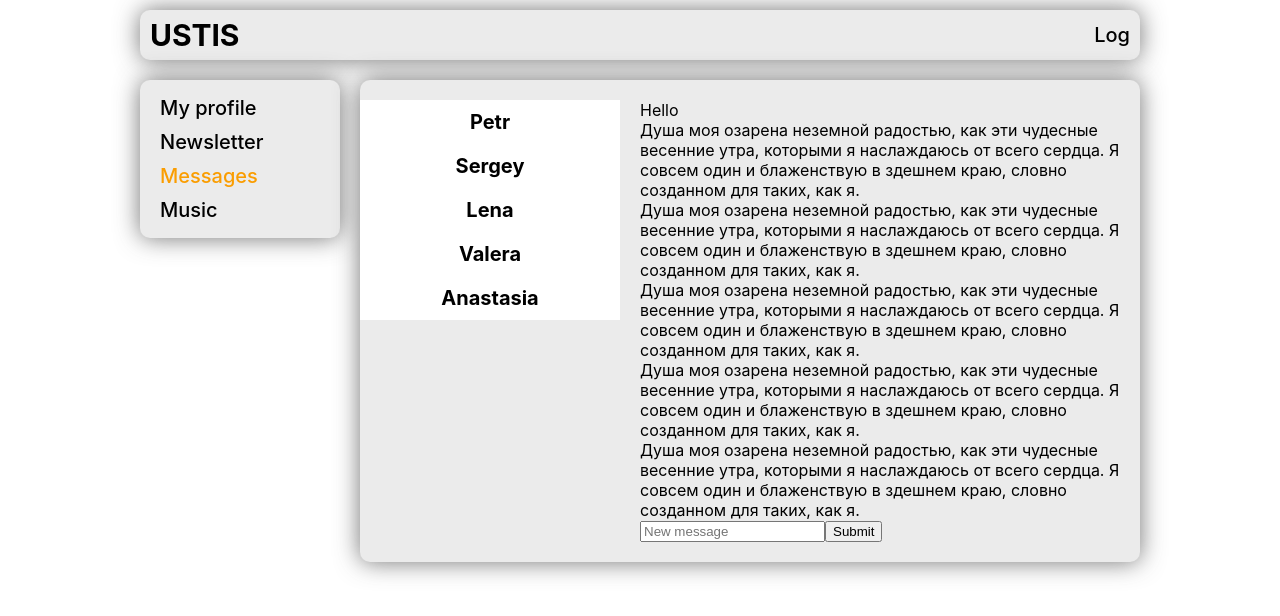
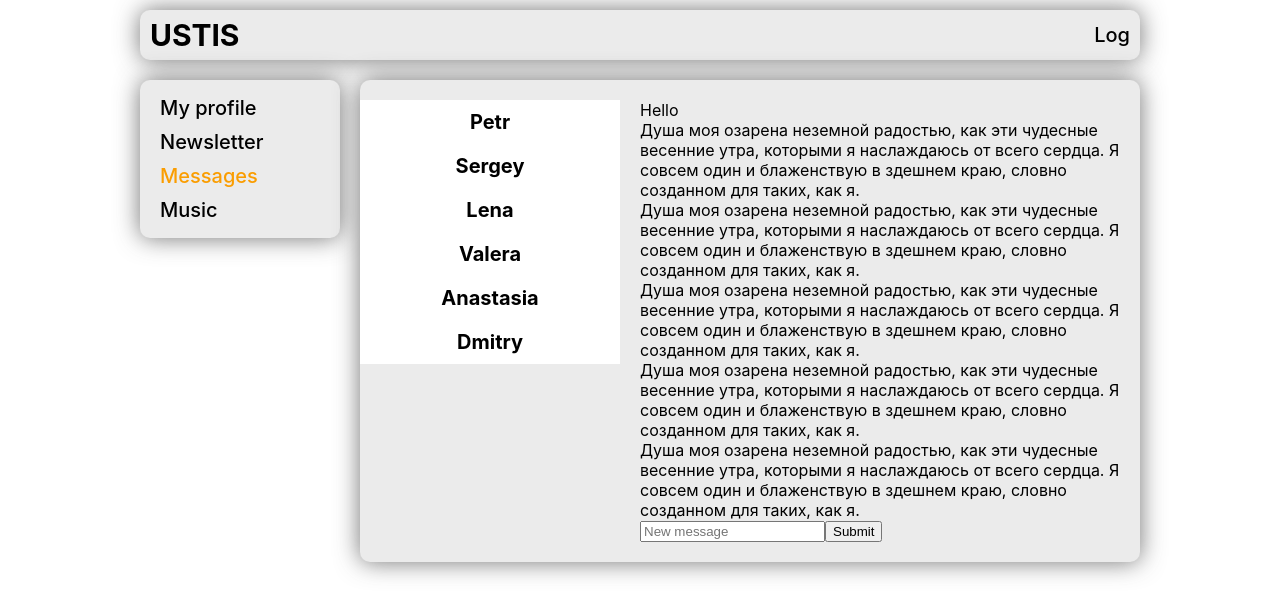
Before and after one commit to Gromkov-cloud/react-samurai, a React (Create React App) app: page /messages in a window 1280 px wide. Shown: the top 616 px of the page. Built offline with nearby package versions, Linux system fonts and the light colour scheme.

Commit message:
refactor: move all  Data to state folder, refactor props paths

```diff
--- a/src/App.js
+++ b/src/App.js
@@ -8,7 +8,7 @@ import Newsletter from "./components/Newsletter/Newsletter";
 import Music from "./components/Music/Music";
 import Login from "./components/Login/Login";
 
-const App = function () {
+const App = function (props) {
     return (
         <BrowserRouter>
             <div className="page-wrapper">
@@ -16,11 +16,11 @@ const App = function () {
                 <div className="page-content">
                     <Sidebar/>
                     <Routes>
-                        <Route path="/" element={<Profile/>}></Route>
-                        <Route path="/newsletter" element={<Newsletter/>}></Route>
-                        <Route path="/messages" element={<Messages/>}></Route>
-                        <Route path="/music" element={<Music/>}></Route>
-                        <Route path="/login" element={<Login/>}></Route>
+                        <Route path="/" element={<Profile/>}/>
+                        <Route path="/newsletter" element={<Newsletter/>}/>
+                        <Route path="/messages" element={<Messages MessagesData={props.appState.MessagesData}/>}/>
+                        <Route path="/music" element={<Music/>}/>
+                        <Route path="/login" element={<Login/>}/>
                     </Routes>
                 </div>
             </div>
--- /dev/null
+++ b/src/Redux/state.js
@@ -0,0 +1,63 @@
+let state = {
+    MessagesData : {
+        dialogLinksData: [
+            {
+                name: "Petr",
+                id: "1"
+            },
+            {
+                name: "Sergey",
+                id: "2"
+            },
+            {
+                name: "Lena",
+                id: "3"
+            },
+            {
+                name: "Valera",
+                id: "4"
+            },
+            {
+                name: "Anastasia",
+                id: "5"
+            },
+            {
+                name: "Dmitry",
+                id: "6"
+            }
+        ],
+        dialogMessagesData: [
+            {
+                id: 1,
+                message: "Hello"
+            },
+            {
+                id: 2,
+                message: "Душа моя озарена неземной радостью, как эти чудесные весенние утра, которыми я наслаждаюсь от все" +
+                    "го сердца. Я совсем один и блаженствую в здешнем краю, словно созданном для таких, как я."
+            },
+            {
+                id: 3,
+                message: "Душа моя озарена неземной радостью, как эти чудесные весенние утра, которыми я наслаждаюсь от все" +
+                    "го сердца. Я совсем один и блаженствую в здешнем краю, словно созданном для таких, как я."
+            },
+            {
+                id: 4,
+                message: "Душа моя озарена неземной радостью, как эти чудесные весенние утра, которыми я наслаждаюсь от все" +
+                    "го сердца. Я совсем один и блаженствую в здешнем краю, словно созданном для таких, как я."
+            },
+            {
+                id: 5,
+                message: "Душа моя озарена неземной радостью, как эти чудесные весенние утра, которыми я наслаждаюсь от все" +
+                    "го сердца. Я совсем один и блаженствую в здешнем краю, словно созданном для таких, как я."
+            },
+            {
+                id: 6,
+                message: "Душа моя озарена неземной радостью, как эти чудесные весенние утра, которыми я наслаждаюсь от все" +
+                    "го сердца. Я совсем один и блаженствую в здешнем краю, словно созданном для таких, как я."
+            },
+        ],
+    },
+}
+
+export default state
--- a/src/components/Messanges/DialogLink/DialogLink.js
+++ b/src/components/Messanges/DialogLink/DialogLink.js
@@ -2,7 +2,9 @@ import {NavLink} from "react-router-dom";
 import s from "./DialogLink.module.css";
 
 let DialogLinks = (props) => {
+    // debugger
     return (
+
         props.linksData.map((linkData) =>
             <li key={linkData.id}>
                 <NavLink to={linkData.id} className={s.link}>
--- a/src/components/Messanges/Messanges.js
+++ b/src/components/Messanges/Messanges.js
@@ -3,16 +3,17 @@ import DialogLinks from "./DialogLink/DialogLink.js"
 import DialogMessages from "./DialogMessage/DialogMessage";
 
 const Messages = (props) => {
+
     return (
         <div className={s.messengerContainer}>
             <div className={s.peopleList}>
                 <ul>
-                    <DialogLinks linksData={dialogLinksData}/>
+                    <DialogLinks linksData={props.MessagesData.dialogLinksData}/>
                 </ul>
             </div>
             <div className={s.messenger}>
                 <div className={s.messengesContainer}>
-                    <DialogMessages messagesData={dialogMessagesData}/>
+                    <DialogMessages messagesData={props.MessagesData.dialogMessagesData}/>
                 </div>
                 <div className={s.newMessageContainer}>
                     <input type="text" placeholder="New message"/>
@@ -23,20 +24,4 @@ const Messages = (props) => {
     )
 }
 
-let dialogLinksData = [
-    {name: "Petr", id: "1"},
-    {name: "Sergey", id: "2"},
-    {name: "Lena", id: "3"},
-    {name: "Valera", id: "4"},
-    {name: "Anastasia", id: "5"},
-]
-let dialogMessagesData = [
-    {id: 1, message : "Hello",},
-    {id: 2, message : "Душа моя озарена неземной радостью, как эти чудесные весенние утра, которыми я наслаждаюсь от всего сердца. Я совсем один и блаженствую в здешнем краю, словно созданном для таких, как я."},
-    {id: 3, message : "Душа моя озарена неземной радостью, как эти чудесные весенние утра, которыми я наслаждаюсь от всего сердца. Я совсем один и блаженствую в здешнем краю, словно созданном для таких, как я."},
-    {id: 4, message : "Душа моя озарена неземной радостью, как эти чудесные весенние утра, которыми я наслаждаюсь от всего сердца. Я совсем один и блаженствую в здешнем краю, словно созданном для таких, как я."},
-    {id: 5, message : "Душа моя озарена неземной радостью, как эти чудесные весенние утра, которыми я наслаждаюсь от всего сердца. Я совсем один и блаженствую в здешнем краю, словно созданном для таких, как я."},
-    {id: 6, message : "Душа моя озарена неземной радостью, как эти чудесные весенние утра, которыми я наслаждаюсь от всего сердца. Я совсем один и блаженствую в здешнем краю, словно созданном для таких, как я."},
-]
-
 export default Messages
--- a/src/index.js
+++ b/src/index.js
@@ -3,13 +3,16 @@ import ReactDOM from 'react-dom/client';
 import './index.css';
 import App from './App';
 import reportWebVitals from './reportWebVitals';
+import state from "./Redux/state"
 
 const root = ReactDOM.createRoot(document.getElementById('root'));
+
 root.render(
     <React.StrictMode>
-        <App/>
+        <App appState={state}/>
     </React.StrictMode>
 );
+
 
 // If you want to start measuring performance in your app, pass a function
 // to log results (for example: reportWebVitals(console.log))
```
